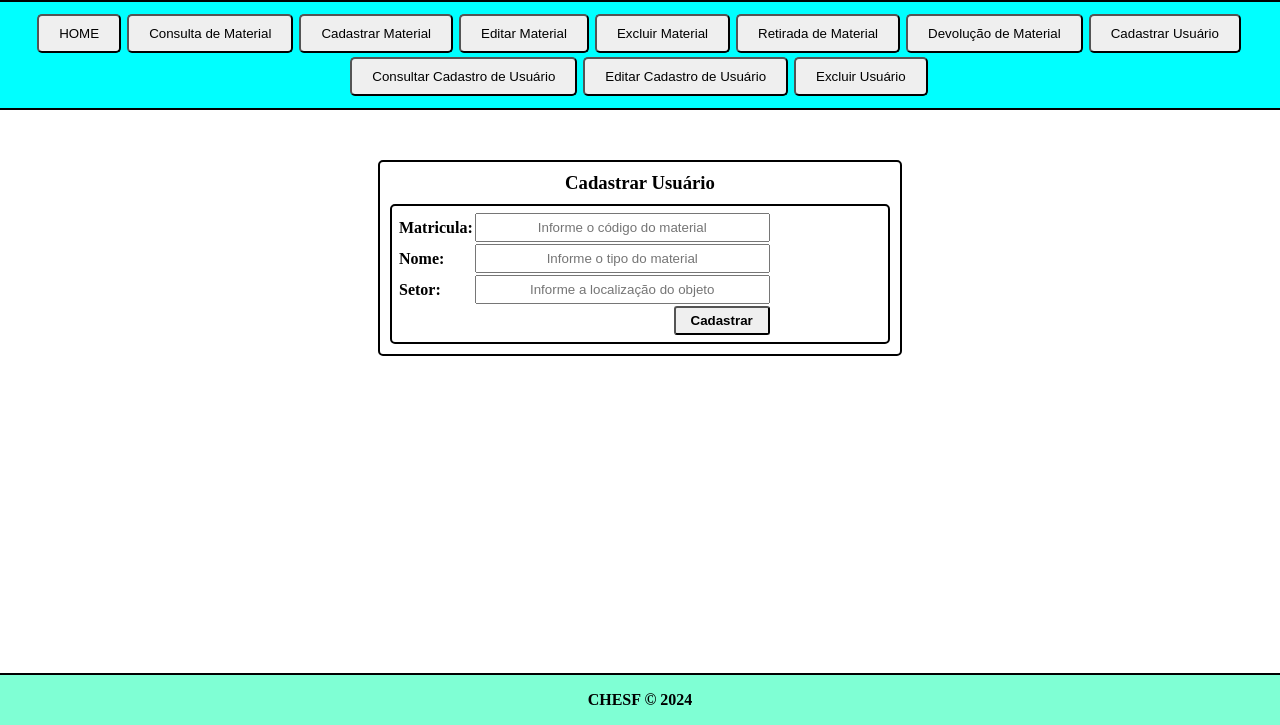
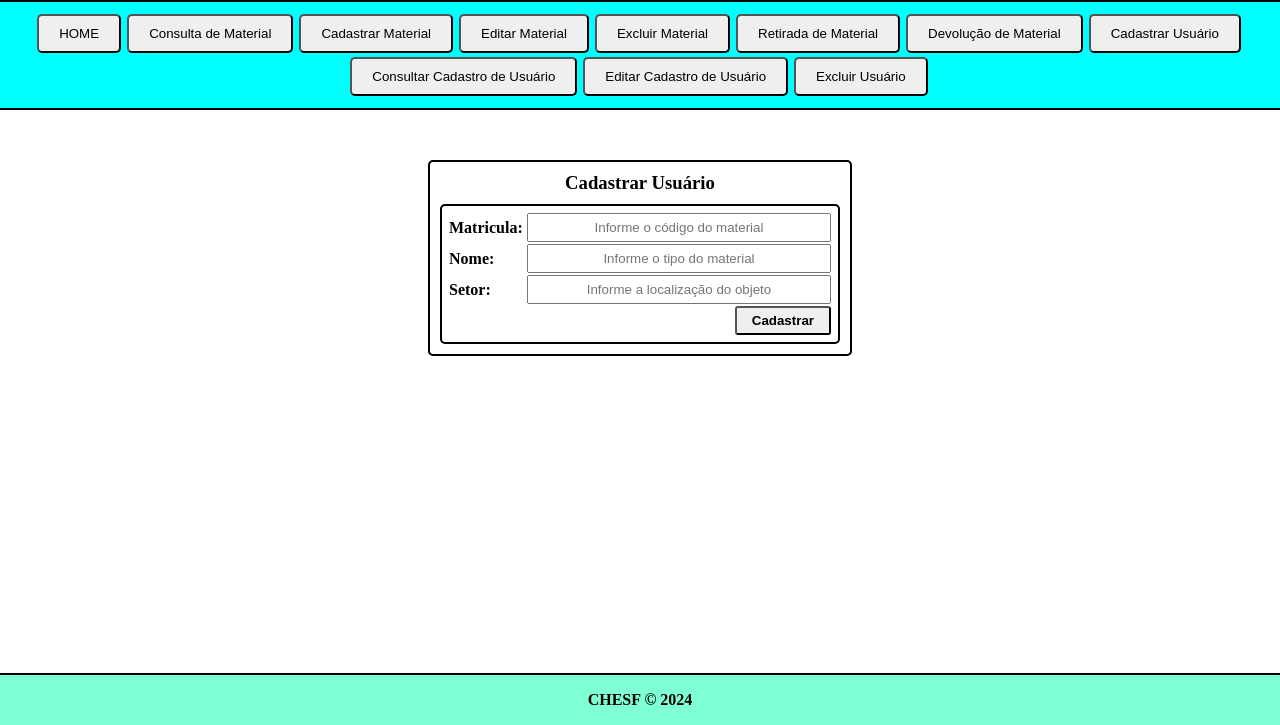
Before and after one commit to DalecioMoura/front-end-js, a plain HTML site: page usuarios-js/cadastrar-usuario.html in a window 1280 px wide. Shown: the part 75-800 px from the top of the page. Drawn offline with Linux system fonts and the light colour scheme.

Commit message:
Atualização CSS

```diff
--- a/css/form-usuario-body.css
+++ b/css/form-usuario-body.css
@@ -8,7 +8,7 @@
    margin: 50px;
 }
 #div-form{
-    max-width: 500px;
+    max-width: 400px;
     border: solid 2px;
     border-radius: 5px;
     padding: 10px;
@@ -23,7 +23,9 @@ form{
     padding: 5px;
 
 }
-
+table{
+    width: 100%;
+}
 .th-col1{
     width: 20%;
     text-align: left;
@@ -34,7 +36,7 @@ form{
     text-align: right;
 }
 .td-col2 input{
-    width: 100%;/*width: 400px;*/
+    width: 100%;
     height: 25px;
     text-align: center;
 }
```
Lines whose indentation alone changed are shown as unchanged.
